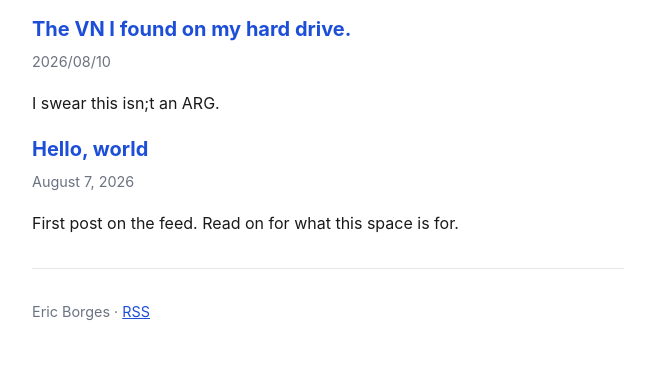
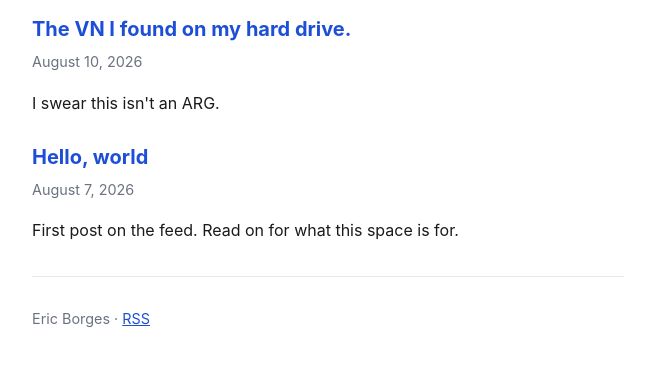
Before and after one commit to EricBorges2019/MyWebsite, a website: page feed/index.html in a window 1280 px wide. Shown: the part 177-542 px from the top of the page, without its empty margins (312-967 px from the left). Drawn offline with Linux system fonts and the light colour scheme.

Commit message:
Fix typos and improve formatting in index.html and vn-i-found/index.html

```diff
--- a/feed/index.html
+++ b/feed/index.html
@@ -35,10 +35,11 @@
         <li>
           <article>
             <h2><a href="../vn-i-found/index.html">The VN I found on my hard drive.</a></h2>
-            <time datetime="2026-08-10">2026/08/10</time>
-            <p>I swear this isn;t an ARG.</p>
+            <time datetime="2026-08-10">August 10, 2026</time>
+            <p>I swear this isn't an ARG.</p>
           </article>
-
+        </li>
+        <li>
           <article>
             <h2><a href="hello-world.html">Hello, world</a></h2>
             <time datetime="2026-08-07">August 7, 2026</time>
```
Also changed, not shown: vn-i-found/index.html (+1 -1 lines).
